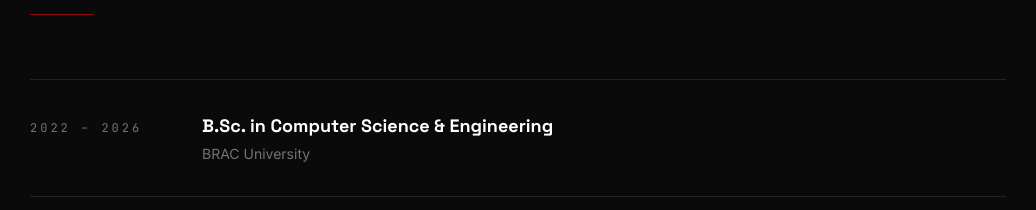
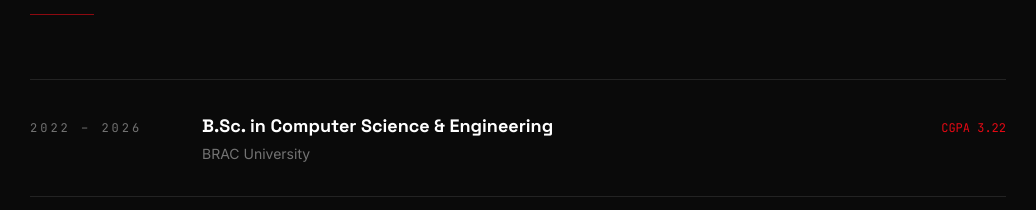
Before and after one commit to Atef123Ahabab/portfolio, a React (Vite) app: page / in a window 1280 px wide. Shown: the part 6080-6290 px from the top of the page, without its empty margins (122-1158 px from the left). Built offline with nearby package versions, Linux system fonts and the light colour scheme.

Commit message:
docs: add CGPA to BSc education detail

```diff
--- a/src/data/education.ts
+++ b/src/data/education.ts
@@ -3,6 +3,7 @@
     degree: "B.Sc. in Computer Science & Engineering",
     institution: "BRAC University",
     period: "2022 – 2026",
+    detail: "CGPA 3.22",
 
   },
   {
```
